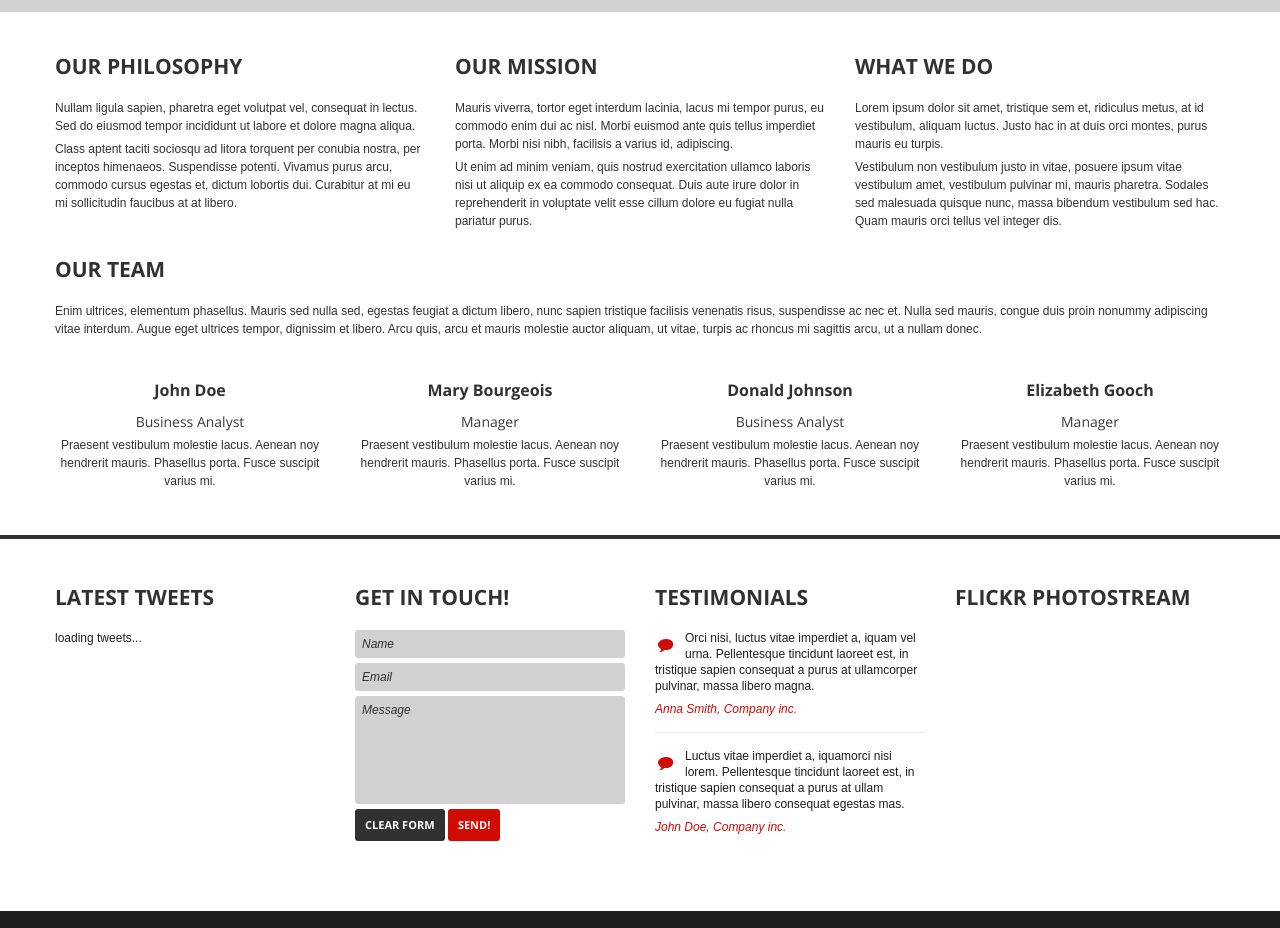
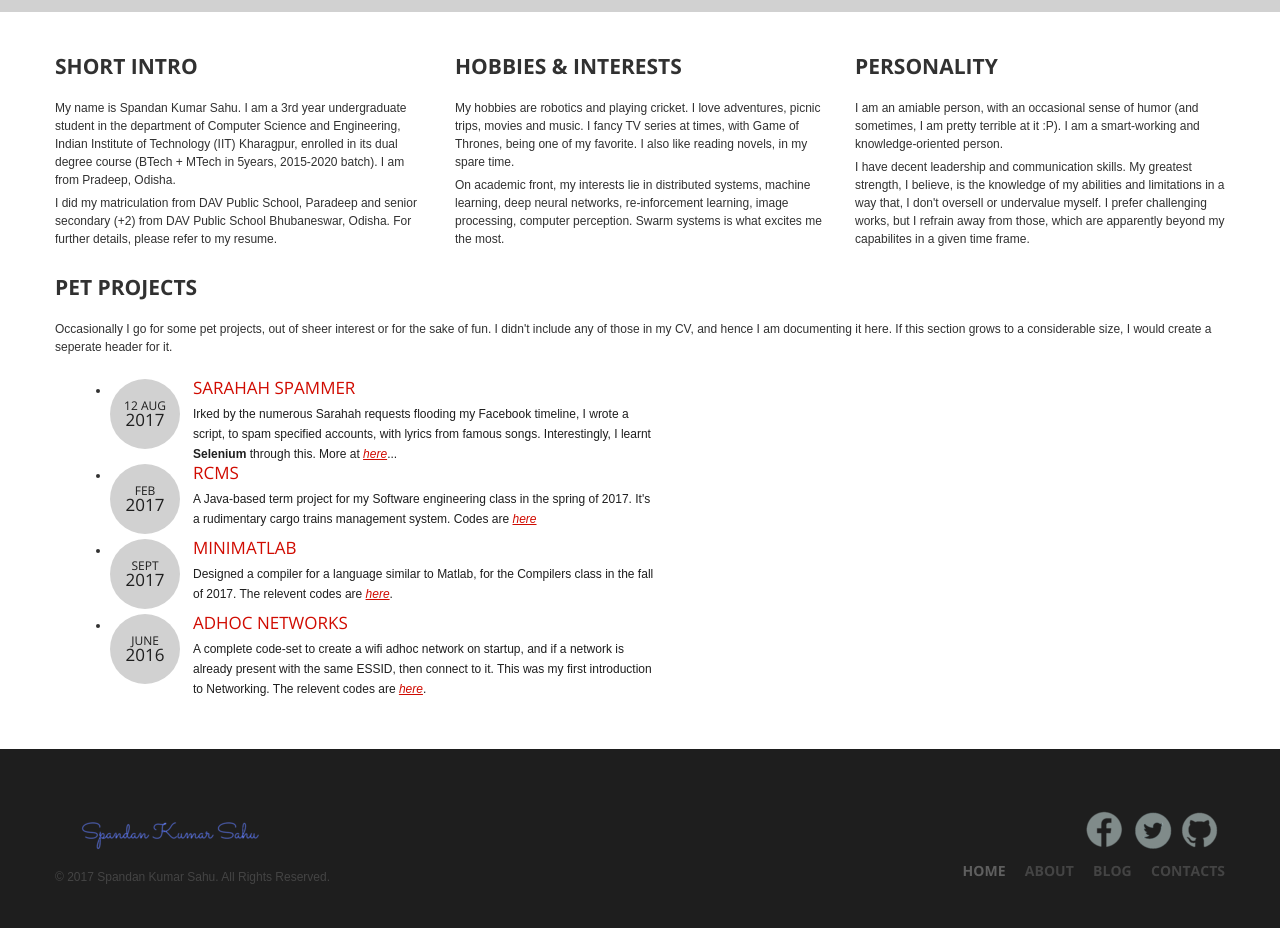
Before and after one commit to SpandanKumarSahu/spandankumarsahu.github.io, a plain HTML site: page about.html in a window 1280 px wide. Shown: the part 203-1131 px from the top of the page. Drawn offline with nearby package versions, Linux system fonts and the light colour scheme; a script that the page names is missing.

Commit message:
about.html: create 'About' page.
Signed-off-by: Spandan Kumar Sahu <spandankumarsahu@gmail.com>

```diff
--- a/about.html
+++ b/about.html
@@ -2,7 +2,7 @@
 <html lang="en">
 <head>
 <meta charset="utf-8">
-<title>JessicaWhite | professional fashion photography</title>
+<title>Spandan Kumar Sahu | About</title>
 <meta name="viewport" content="width=device-width, initial-scale=1.0">
 <meta name="description" content="">
 <meta name="author" content="">
@@ -11,6 +11,7 @@
 <link href="css/bootstrap-responsive.css" rel="stylesheet">
 <link href="css/docs.css" rel="stylesheet">
 <link href="js/google-code-prettify/prettify.css" rel="stylesheet">
+<link rel="stylesheet" type="text/css" href="css/skins/tango/skin.css" />
 
 <link href='http://fonts.googleapis.com/css?family=Open+Sans:400,700,600' rel='stylesheet' type='text/css'>
 <!--[if lt IE 9]>
@@ -25,16 +26,14 @@
             	<div class="container">
                     <div class="row">
                         <div class="span4">
-                        	<div class="logo"><a href="index.html"><img src="img/logo.png" alt="" /></a></div>
+                        	<div class="logo"><a href="index.html"><img src="img/spandansign.png" alt="" /></a></div>
                         </div>
                         <div class="span8">
                         	<div class="follow_us">
                                 <ul>
-                                    <li><a href="#" class="facebook">Facebook</a></li>
-                                    <li><a href="#" class="vimeo">Vimeo</a></li>
-                                    <li><a href="#" class="tumbrl">Tumbrl</a></li>
-                                    <li><a href="#" class="twitter">Twitter</a></li>
-                                    <li><a href="#" class="delicious">Delicious</a></li>
+                                    <li><a href="https://www.facebook.com/spandanspeaks" title="Facebook" class="facebook">Facebook</a></li>
+                                    <li><a href="https://twitter.com/SpandanSpeaks" title="Twitter" class="twitter">Twitter</a></li>
+				    <li><a href="https://github.com/SpandanKumarSahu/" title="Github" class="vimeo">Github</a></li>
                                 </ul>
                             </div>
                             <div class="clear"></div>
@@ -43,28 +42,9 @@
                                     <ul class="nav sf-menu">
                                       <li><a href="index.html">Home</a></li>
                                       <li class="current"><a href="about.html">About</a></li>
-                                      <li class="sub-menu"><a href="javascript:{}">Features</a>
-                                          <ul>
-                                              <li><a href="scaffolding.html"><span>-</span>Scaffolding</a></li>
-                                              <li><a href="typography.html"><span>-</span>Typography</a></li>
-                                              <li><a href="shortcodes.html"><span>-</span>Shortcodes</a></li>
-                                              <li><a href="tables.html"><span>-</span>Tables</a></li>
-                                          </ul>
-                                      </li>
-                                      <li class="sub-menu"><a href="javascript:{}">Portfolio</a>
-                                           <ul>
-                                              <li><a href="portfolio_2columns.html"><span>-</span>2 Columns</a></li>
-                                              <li><a href="portfolio_3columns.html"><span>-</span>3 Columns</a></li>
-                                              <li><a href="portfolio_4columns.html"><span>-</span>4 Columns</a></li>
-                                          </ul>
-                                      </li>
-                                      <li class="sub-menu"><a href="javascript:{}">Blog</a>
-                                           <ul>
-                                              <li><a href="blog.html"><span>-</span>Blog with right sidebar</a></li>
-                                              <li><a href="blog_post.html"><span>-</span>Blog post</a></li>
-                                          </ul>
-                                      </li>
-                                      <li><a href="contacts.html">Contacts</a></li>
+                                      <li><a href="resume.html">Resume</a></li>
+                                      <li><a href="https://spandankumarsahu.wordpress.com/">Blog</a></li>
+                                      <li><a href="contacts.html">Contact</a></li>
                                     </ul>
                                 </div>
                              </nav>
@@ -90,58 +70,53 @@
                 <section>
                     <div class="row">
                         <div class="span4">
-                            <h2 class="title"><span>Our Philosophy</span></h2>
-                            <p>Nullam ligula sapien, pharetra eget volutpat vel, consequat in lectus. Sed do eiusmod tempor incididunt ut labore et dolore magna aliqua.</p>
-                            <p>Class aptent taciti sociosqu ad litora torquent per conubia nostra, per inceptos himenaeos. Suspendisse potenti. Vivamus purus arcu, commodo cursus egestas et, dictum lobortis dui. Curabitur at mi eu mi sollicitudin faucibus at at libero.</p>
+                            <h2 class="title"><span>Short Intro</span></h2>
+                            <p>My name is Spandan Kumar Sahu. I am a 3rd year undergraduate student in the department of Computer Science and Engineering, Indian Institute of Technology (IIT) Kharagpur, enrolled in its dual degree course (BTech + MTech in 5years, 2015-2020 batch). I am from Pradeep, Odisha. </p>
+			    <p> I did my matriculation from DAV Public School, Paradeep and senior secondary (+2) from DAV Public School Bhubaneswar, Odisha. For further details, please refer to my resume.</p>
                             </div>
                         <div class="span4">
-                            <h2 class="title"><span>Our Mission</span></h2>
-                        	<p>Mauris viverra, tortor eget interdum lacinia, lacus mi tempor purus, eu commodo enim dui ac nisl. Morbi euismod ante quis tellus imperdiet porta. Morbi nisi nibh, facilisis a varius id, adipiscing.</p>
-                            <p>Ut enim ad minim veniam, quis nostrud exercitation ullamco laboris nisi ut aliquip ex ea commodo consequat. Duis aute irure dolor in reprehenderit in voluptate velit esse cillum dolore eu fugiat nulla pariatur purus.</p>
+                            <h2 class="title"><span>Hobbies & Interests</span></h2>
+                        	<p>My hobbies are robotics and playing cricket. I love adventures, picnic trips, movies and music. I fancy TV series at times, with Game of Thrones, being one of my favorite. I also like reading novels, in my spare time.</p>
+				<p>On academic front, my interests lie in distributed systems, machine learning, deep neural networks, re-inforcement learning, image processing, computer perception. Swarm systems is what excites me the most.</p>
                         </div>
                         <div class="span4">
-                            <h2 class="title"><span>What We Do</span></h2>
-                        	<p>Lorem ipsum dolor sit amet, tristique sem et, ridiculus metus, at id vestibulum, aliquam luctus. Justo hac in at duis orci montes, purus mauris eu turpis.</p>
-                            <p>Vestibulum non vestibulum justo in vitae, posuere ipsum vitae vestibulum amet, vestibulum pulvinar mi, mauris pharetra. Sodales sed malesuada quisque nunc, massa bibendum vestibulum sed hac. Quam mauris orci tellus vel integer dis.</p>
+                            <h2 class="title"><span>Personality</span></h2>
+                        	<p>I am an amiable person, with an occasional sense of humor (and sometimes, I am pretty terrible at it :P). I am a smart-working and knowledge-oriented person.</p>
+                            <p>I have decent leadership and communication skills. My greatest strength, I believe, is the knowledge of my abilities and limitations in a way that, I don't oversell or undervalue myself. I prefer challenging works, but I refrain away from those, which are apparently beyond my capabilites in a given time frame.</p>
                         </div>
                     </div>
                 </section>
                 <section>
-                	<h2 class="title"><span>Our Team</span></h2>
-                    <p>Enim ultrices, elementum phasellus. Mauris sed nulla sed, egestas feugiat a dictum libero, nunc sapien tristique facilisis venenatis risus, suspendisse ac nec et. Nulla sed mauris, congue duis proin nonummy adipiscing vitae interdum. Augue eget ultrices tempor, dignissim et libero. Arcu quis, arcu et mauris molestie auctor aliquam, ut vitae, turpis ac rhoncus mi sagittis arcu, ut a nullam donec.</p>
-                	<div class="row">
-                        <div class="span3">
-                            <div class="profile">
-                            	<img alt="" src="img/team1.jpg">
-                                <h4>John Doe</h4>
-                                <div class="profile_title">Business Analyst</div>
-                                <p>Praesent vestibulum molestie lacus. Aenean noy hendrerit mauris. Phasellus porta. Fusce suscipit varius mi.</p>
-                            </div>
-                        </div>
-                        <div class="span3">
-                            <div class="profile">
-                            	<img alt="" src="img/team2.jpg">
-                                <h4>Mary Bourgeois</h4>
-                                <div class="profile_title">Manager</div>
-                                <p>Praesent vestibulum molestie lacus. Aenean noy hendrerit mauris. Phasellus porta. Fusce suscipit varius mi.</p>
-                            </div>
-                        </div>
-                        <div class="span3">
-                            <div class="profile">
-                            	<img alt="" src="img/team3.jpg">
-                                <h4>Donald Johnson</h4>
-                                <div class="profile_title">Business Analyst</div>
-                                <p>Praesent vestibulum molestie lacus. Aenean noy hendrerit mauris. Phasellus porta. Fusce suscipit varius mi.</p>
-                            </div>
-                        </div>
-                        <div class="span3">
-                            <div class="profile">
-                            	<img alt="" src="img/team4.jpg">
-                                <h4>Elizabeth Gooch</h4>
-                                <div class="profile_title">Manager</div>
-                                <p>Praesent vestibulum molestie lacus. Aenean noy hendrerit mauris. Phasellus porta. Fusce suscipit varius mi.</p>
-                            </div>
-                        </div>
+		<h2 class="title"><span>Pet Projects</span></h2>
+                    <p>Occasionally I go for some pet projects, out of sheer interest or for the sake of fun. I didn't include any of those in my CV, and hence I am documenting it here. If this section grows to a considerable size, I would create a seperate header for it.</p>
+      		<div class="span6">
+		    <br>
+                    	<ul id="projectscarousel" class="jcarousel-skin-tango">
+                            <li>
+                            	<div class="news_date">12 Aug<span>2017</span></div>
+                                <div class="news_t"><a href="#">Sarahah Spammer</a></div>
+                                <div class="news_info">Irked by the numerous Sarahah requests flooding my Facebook timeline, I wrote a script, to spam specified accounts, with lyrics from famous songs. Interestingly, I learnt <b>Selenium</b> through this. More at <a href=https://github.com/SpandanKumarSahu/SarahahSpammer><u>here</u></a>...</div>
+                                <div class="clear"></div>
+                            </li>
+                            <li>
+                              <div class="news_date">Feb<span>2017</span></div>
+                                <div class="news_t"><a href="#">RCMS</a></div>
+                                <div class="news_info">A Java-based term project for my Software engineering class in the spring of 2017. It's a rudimentary cargo trains management system. Codes are <a href="https://github.com/SpandanKumarSahu/SWLAB"><u>here</u></a></div>
+                                <div class="clear"></div>
+                            </li>
+                            <li>
+                              <div class="news_date">Sept<span>2017</span></div>
+                                <div class="news_t"><a href="#">MiniMatlab</a></div>
+                                <div class="news_info">Designed a compiler for a language similar to Matlab, for the Compilers class in the fall of 2017. The relevent codes are <a href="https://github.com/SpandanKumarSahu/MiniMatlab"><u>here</u></a>.</div>
+                                <div class="clear"></div>
+                            </li>
+			    <li>
+                              <div class="news_date">June<span>2016</span></div>
+                                <div class="news_t"><a href="#">AdHoc Networks</a></div>
+                                <div class="news_info">A complete code-set to create a wifi adhoc network on startup, and if a network is already present with the same ESSID, then connect to it. This was my first introduction to Networking. The relevent codes are <a href="https://github.com/SpandanKumarSahu/AdHocNetworking"><u>here</u></a>.</div>
+                                <div class="clear"></div>
+                            </li>
+                          </ul>
                     </div>
                 </section>
             </div>
@@ -150,88 +125,28 @@
     <!--//page_container-->
 
     <!--footer-->
-    <div id="footer">
-    	<div class="wrap">
-    		<div class="container">
-            	<div class="row">
-                	<div class="span3">
-                    	<h2 class="title">Latest tweets</h2>
-                        <div class="tweet_block"></div>
-                    </div>
-                    <div class="span3">
-                    	<h2 class="title">Get in touch!</h2>
-                        <form action="#" method="post">
-                        	<input class="span3" type="text" name="name" id="name" value="Name" onFocus="if (this.value == 'Name') this.value = '';" onBlur="if (this.value == '') this.value = 'Name';" />
-                            <input class="span3" type="text" name="email" id="email" value="Email" onFocus="if (this.value == 'Email') this.value = '';" onBlur="if (this.value == '') this.value = 'Email';" />
-                            <textarea name="message" id="message" class="span3" onFocus="if (this.value == 'Message') this.value = '';" onBlur="if (this.value == '') this.value = 'Message';" >Message</textarea>
-                            <div class="clear"></div>
-                            <input type="reset" class="btn dark_btn" value="Clear form" />
-                            <input type="submit" class="btn send_btn" value="Send!" />
-                            <div class="clear"></div>
-                        </form>
-                    </div>
-                    <div class="span3">
-                    	<h2 class="title">Testimonials</h2>
-                        <ul>
-                        	<li>
-                            	<span class="testimonials_arrow"></span>Orci nisi, luctus vitae imperdiet a, iquam vel urna. Pellentesque tincidunt laoreet est, in tristique sapien consequat a purus at ullamcorper pulvinar, massa libero magna.
-                            	<div class="clear"></div>
-                                <div class="author">Anna Smith, Company inc.</div>
-                            </li>
-                            <li>
-                            	<span class="testimonials_arrow"></span>Luctus vitae imperdiet a, iquamorci nisi lorem. Pellentesque tincidunt laoreet est, in tristique sapien consequat a purus at ullam pulvinar, massa libero consequat egestas mas.
-                            	<div class="clear"></div>
-                                <div class="author">John Doe, Company inc.</div>
-                            </li>
-                        </ul>
-                    </div>
-                    <div class="span3">
-                    	<h2 class="title">flickr photostream</h2>
-                        <div class="flickrs">
-                            <div class="FlickrImages">
-                                <ul></ul>
-                                <div class="clear"></div>
-                            </div>
-                        </div>
-                    </div>
-            	</div>
-        	</div>
-        </div>
-
         <div class="footer_bottom">
             <div class="wrap">
             	<div class="container">
                 	<div class="row">
                 		<div class="span5">
-                        	<div class="foot_logo"><a href="index.html"><img src="img/foot_logo.png" alt="" /></a></div>
-                        	<div class="copyright">&copy; 2020 Jessica White. Professional Fashion Photography. All Rights Reserved.</div>
+                        	<div class="foot_logo"><a href="index.html"><img src="img/spandansign_foot.png" alt="" /></a></div>
+                        	<div class="copyright">&copy; 2017 Spandan Kumar Sahu. All Rights Reserved.</div>
                         </div>
                         <div class="span7">
                         	<div class="foot_right_block">
-                            	<div class="fright">
-                                	<form action="#" method="post">
-                                        <input class="inp_search" name="name" type="text" value="Search the Site" onfocus="if (this.value == 'Search the Site') this.value = '';" onblur="if (this.value == '') this.value = 'Search the Site';" />
-                                    </form>
-                                </div>
                               <div class="follow_us">
                               	<ul>
-                                        <li><a rel="tooltip" href="#" title="Facebook" class="facebook">Facebook</a></li>
-                                        <li><a rel="tooltip" href="#" title="Twitter" class="twitter">Twitter</a></li>
-                                        <li><a rel="tooltip" href="#" title="Tumbrl" class="tumbrl">Tumbrl</a></li>
-                                        <li><a rel="tooltip" href="#" title="Vimeo" class="vimeo">Vimeo</a></li>
-                                        <li><a rel="tooltip" href="#" title="Delicious" class="delicious">Delicious</a></li>
+                                      <li><a rel="tooltip" href="https://www.facebook.com/spandanspeaks" title="Facebook" class="facebook">Facebook</a></li>
+                                      <li><a rel="tooltip" href="https://twitter.com/SpandanSpeaks" title="Twitter" class="twitter">Twitter</a></li>
+				      <li><a rel="tooltip" href="https://github.com/SpandanKumarSahu/" title="Github" class="vimeo">Github</a></li>
                                   </ul>
                               </div>
-                                <div class="clear"></div>
-
-                            	<div class="clear"></div>
                             	<div class="foot_menu">
                             		<ul>
-                                        <li><a href="index.html">Home</a></li>
-                                        <li><a href="about.html" class="current">About</a></li>
-                                        <li><a href="scaffolding.html">features</a></li>
-                                        <li><a href="portfolio_2columns.html">Portfolio</a></li>
-                                        <li><a href="blog.html">Blog</a></li>
+                                        <li><a href="index.html" class="current">Home</a></li>
+                                        <li><a href="about.html">About</a></li>
+                                        <li><a href="https://spandankumarsahu.wordpress.com/">Blog</a></li>
                                         <li><a href="contacts.html">Contacts</a></li>
                                     </ul>
                             	</div>
@@ -244,13 +159,22 @@
     </div>
     <!--//footer-->
 
-	<script src="http://ajax.googleapis.com/ajax/libs/jquery/1.8.2/jquery.min.js"></script>
-    <script src="js/google-code-prettify/prettify.js"></script>
+<script src="https://ajax.googleapis.com/ajax/libs/jquery/1.8.2/jquery.min.js"></script>
     <script type="text/javascript" src="js/jquery.easing.1.3.js"></script>
+    <script type="text/javascript" src="js/jquery.mobile.customized.min.js"></script>
+    <script type="text/javascript" src="js/camera.js"></script>
     <script src="js/bootstrap.js"></script>
     <script src="js/superfish.js"></script>
+    <script type="text/javascript" src="js/jquery.prettyPhoto.js"></script>
+    <script type="text/javascript" src="js/jquery.jcarousel.js"></script>
     <script type="text/javascript" src="js/jquery.tweet.js"></script>
     <script type="text/javascript" src="js/myscript.js"></script>
-    <script src="js/application.js"></script>
+    <script type="text/javascript">
+		$(document).ready(function(){
+			//Featured works & latest posts
+			$('#projectscarousel').jcarousel();
+		});
+	</script>
+
 </body>
 </html>
```
Also changed, not shown: index.html (+2 -2 lines). Lines whose indentation alone changed are shown as unchanged.
